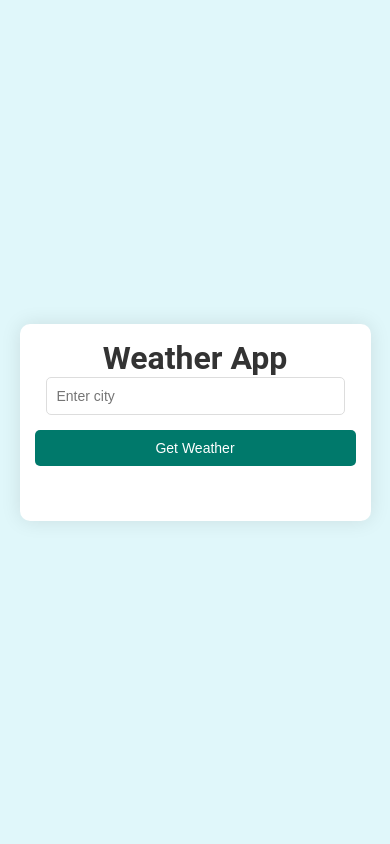
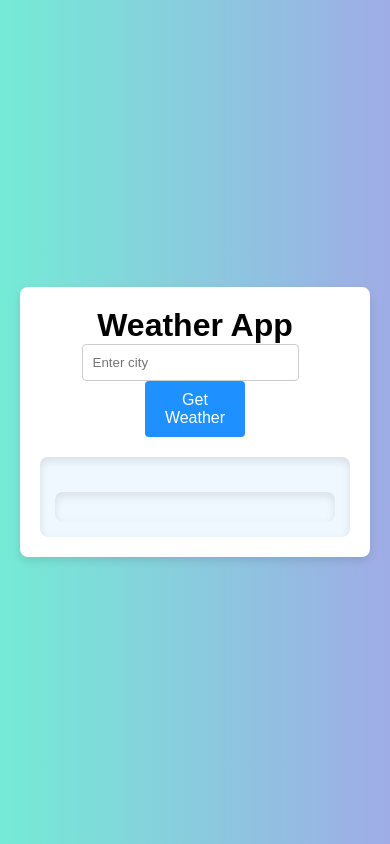
Before and after one commit to huda-code/WeatherAPI, a website: page index.html in a window 390 px wide. Drawn offline with nearby package versions, Linux system fonts and the light colour scheme.

Commit message:
Update styles.css

```diff
--- a/styles.css
+++ b/styles.css
@@ -1,84 +1,117 @@
-/* Reset default styles */
 * {
-    box-sizing: border-box;
     margin: 0;
     padding: 0;
+    box-sizing: border-box;
+    font-family: Arial, sans-serif;
+}
+
+html {
+    scroll-behavior: smooth; /* Smooth scrolling for the whole page */
 }
 
 body {
-    font-family: 'Roboto', sans-serif;
-    background-color: #e0f7fa;
-    color: #333;
+    background: linear-gradient(to right, #74ebd5, #9face6);
     display: flex;
     justify-content: center;
     align-items: center;
     height: 100vh;
+    padding: 20px;
+    overflow: hidden; /* Prevent body from scrolling */
 }
 
-/* Container styling */
 .container {
-    background-color: white;
-    border-radius: 10px;
+    background: #fff;
+    border-radius: 8px;
+    box-shadow: 0 4px 8px rgba(0, 0, 0, 0.1);
     padding: 20px;
-    box-shadow: 0 0 20px rgba(0, 0, 0, 0.1);
-    width: 350px;
+    max-width: 500px;
+    width: 100%;
     text-align: center;
+    max-height: 80vh; /* Fix the container height */
+    overflow-y: auto; /* Make the container scrollable */
 }
 
-/* Input styling */
-input {
-    padding: 10px;
-    width: calc(100% - 22px);
-    margin-bottom: 15px;
-    border: 1px solid #ddd;
-    border-radius: 5px;
-    font-size: 16px;
+.title {
+    font-size: 2rem;
+    margin-bottom: 20px;
+    color: #333;
 }
 
-/* Button styling */
+.input-section {
+    margin-bottom: 20px;
+    display: flex;
+    justify-content: center;
+    align-items: center;
+}
+
+input[type="text"], select {
+    width: 70%;
+    padding: 10px;
+    border-radius: 4px;
+    border: 1px solid #ccc;
+    margin-right: 10px;
+    max-width: 280px;
+}
+
 button {
     padding: 10px;
-    width: 100%;
-    background-color: #00796b;
+    background-color: #1e90ff;
     border: none;
+    border-radius: 4px;
     color: white;
-    border-radius: 5px;
-    font-size: 16px;
     cursor: pointer;
-    transition: background-color 0.3s ease;
-    margin-bottom: 20px;
+    font-size: 1rem;
+    width: 100px;
 }
 
 button:hover {
-    background-color: #004d40;
+    background-color: #0b78e3;
 }
 
-/* Weather information styling */
-.weather-info {
+.weather-info, .details, .forecast-info {
     margin-top: 20px;
+    padding: 15px;
+    background: #f0f8ff;
+    border-radius: 8px;
+    box-shadow: inset 0 4px 8px rgba(0, 0, 0, 0.1);
+    text-align: left;
 }
 
-.details p {
+.weather-info p, .details p, .forecast-info p {
     margin: 10px 0;
-    font-size: 18px;
+    font-size: 1.1rem;
 }
 
-.details strong {
-    color: #00796b;
+.options {
+    margin-top: 20px;
+    display: flex;
+    flex-direction: column;
+    align-items: center;
 }
 
-/* Responsive design */
-@media (max-width: 400px) {
-    .container {
-        width: 90%;
-        padding: 15px;
-    }
+.options h2 {
+    margin-bottom: 10px;
+}
 
-    input, button {
-        font-size: 14px;
-    }
+.options button {
+    display: block;
+    margin: 5px 0;
+    width: 80%;
+}
 
-    .details p {
-        font-size: 16px;
-    }
+.forecast-info .forecast-item {
+    padding: 10px;
+    margin-bottom: 10px;
+    background: #e6f7ff;
+    border-radius: 8px;
+    box-shadow: inset 0 4px 8px rgba(0, 0, 0, 0.1);
 }
+
+.forecast-info .forecast-item p {
+    margin: 5px 0;
+    font-size: 1rem;
+}
+
+.hidden {
+    display: none;
+}
```
